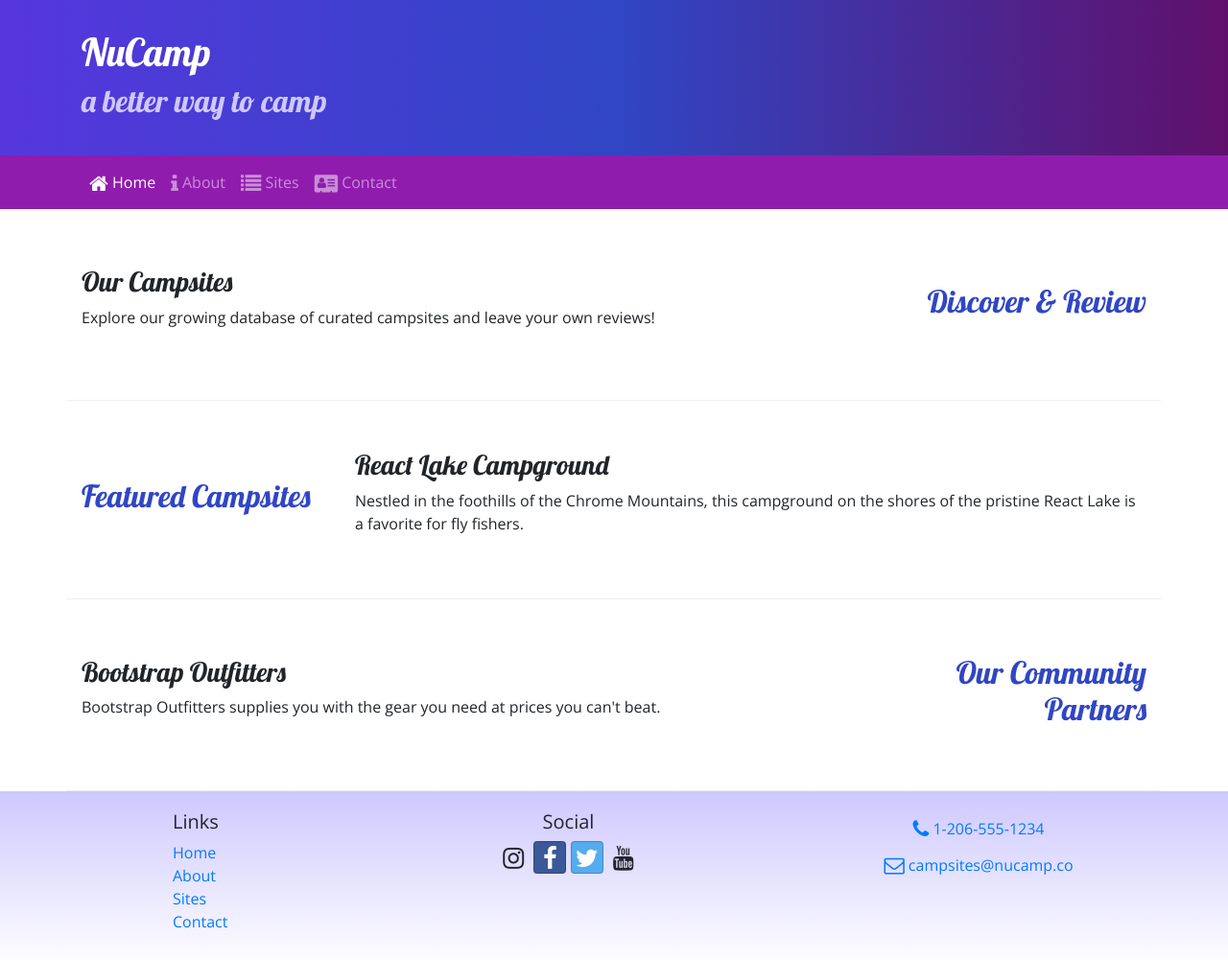
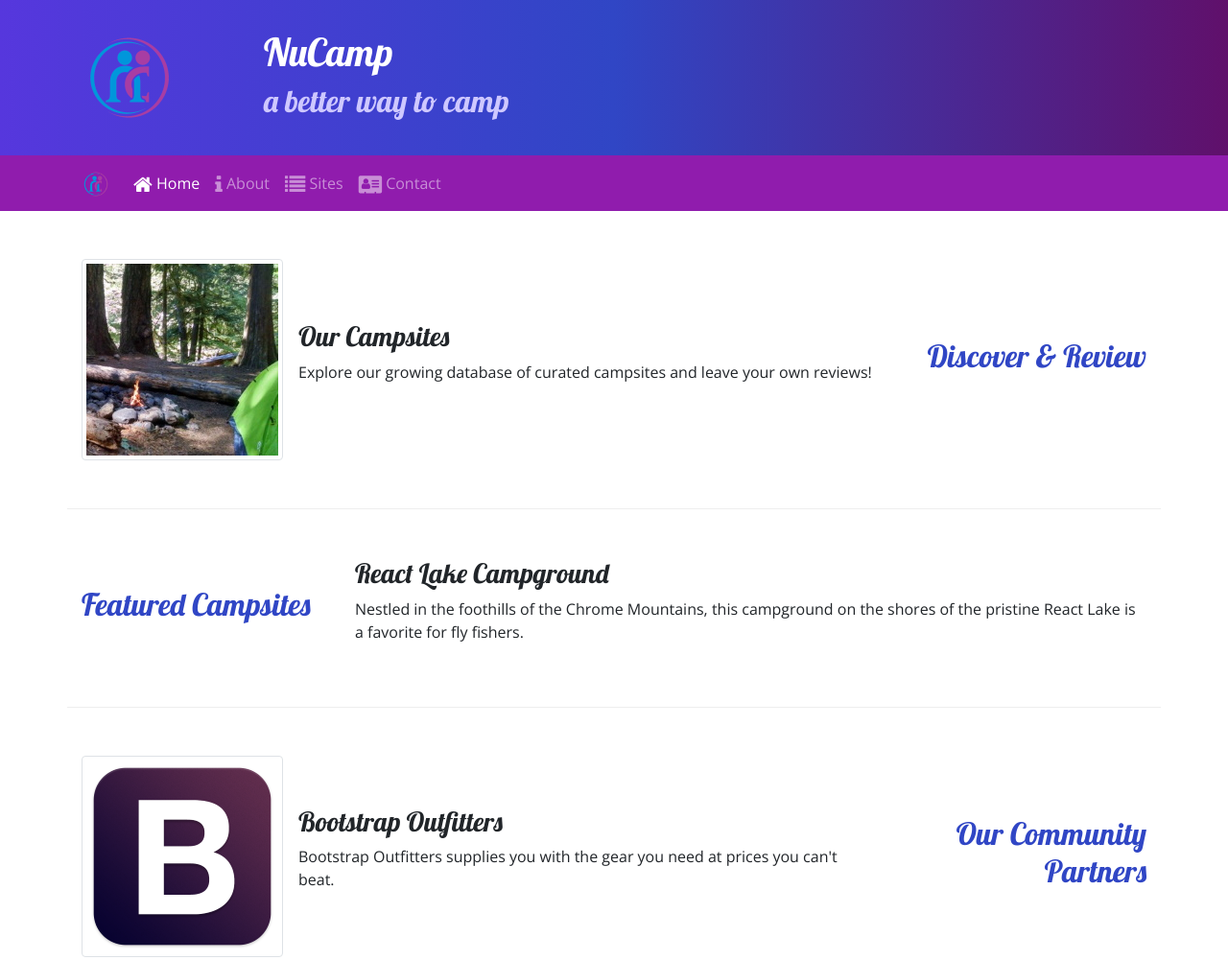
Before and after one commit to jeff1haupt/2-bootstrap, a website: page index.html in a window 1280 px wide. Shown: the top 1001 px of the page at 96% size. Drawn offline with nearby package versions, Linux system fonts and the light colour scheme.

Commit message:
added images and media classes

```diff
--- a/index.html
+++ b/index.html
@@ -22,6 +22,9 @@
     <header class="jumbotron jumbotron-fluid">
         <div class="container">
             <div class="row">
+                <div class="col-4 col-sm-3 col-md-2 align-self-center">
+                    <img src="img/logo.png" class="img-fluid">
+                </div>
                 <div class="col">
                     <h1>NuCamp</h1>
                     <h2>a better way to camp</h2>
@@ -32,7 +35,8 @@
 
     <nav class="navbar navbar-expand-sm navbar-dark sticky-top">
         <div class="container">
-            <button class="navbar-toggler ml-auto" type="button" data-toggle="collapse" data-target="#nucampNavbar">
+            <a href="#" class="navbar-brand"> <img src="img/logo.png" width="30" height="30" /> </a>
+            <button class="navbar-toggler" type="button" data-toggle="collapse" data-target="#nucampNavbar">
                 <span class="navbar-toggler-icon">  </span>
             </button>
             <div class="collapse navbar-collapse" id="nucampNavbar">
@@ -52,8 +56,13 @@
                 <h2 class="text-sm-right">Discover & Review</h2>
             </div>
             <div class="col">
-                <h3>Our Campsites</h3>
-                <p class="d-none d-sm-block">Explore our growing database of curated campsites and leave your own reviews!</p>
+                <div class="media">
+                    <img src="img/breadcrumb-trail-thumb.jpg" alt="Breadcrumb Trail" class="d-flex mr-3 img-thumbnail">
+                    <div class="media-body align-self-center">
+                        <h3>Our Campsites</h3>
+                        <p class="d-none d-sm-block">Explore our growing database of curated campsites and leave your own reviews!</p>
+                    </div>
+                </div>
             </div>
         </div>
 
@@ -67,16 +76,21 @@
    			</div>
         </div>
 
-        <div class="row row-content align-items-center">
+        <div class="row row-content align-items-center"><!-- begin row 3 -->
             <div class="col-sm-4 order-sm-last col-md-3">
                 <h2 class="text-sm-right">Our Community Partners</h2>
             </div>
             <div class="col">
-                <h3>Bootstrap Outfitters</h3>
-        		<p class="d-none d-sm-block">Bootstrap Outfitters supplies you with the gear you need at prices you can't beat.</p>
+                <div class="media">
+                    <img src="img/bootstrap-thumb.png" alt="Bootstrap Outfitters" class="d-flex mr-3 img-thumbnail">
+                    <div class="media-body align-self-center">
+                        <h3> Bootstrap Outfitters </h3>
+                        <p class="d-none d-sm-block">Bootstrap Outfitters supplies you with the gear you need at prices you can't beat.</p>
+                    </div>
+                </div>
             </div>
         </div>
-            </div>
+     </div>
 
     <footer class="site-footer">
         <div class="container">
```
Also changed, not shown: aboutus.html (+5 -1 lines), contactus.html (+5 -1 lines), img/bootstrap-thumb.png (added), img/breadcrumb-trail-thumb.jpg (added), img/breadcrumb-trail.jpg (added), img/chrome-river-thumb.jpg (added), img/chrome-river.jpg (added), img/logo.png (added), img/react-lake-thumb.jpg (added), img/react-lake.jpg (added).
